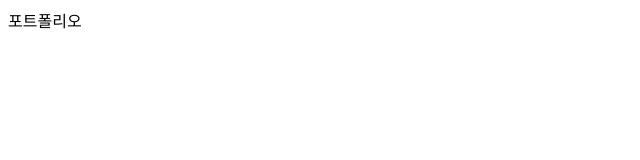
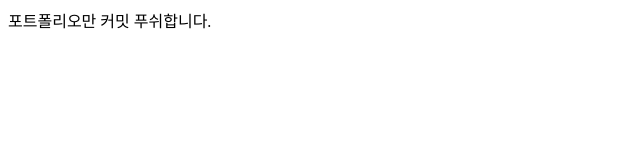
Before and after one commit to JungSeungYeon/jungseungyeon.github.com, a plain HTML site: page index.html in a window 1280 px wide. Shown: the whole page, without its empty margins (0-640 px from the left). Drawn offline with Linux system fonts and the light colour scheme.

Commit message:
fortpolio만 커밋푸쉬 될까요?

```diff
--- a/index.html
+++ b/index.html
@@ -6,7 +6,7 @@
 </head>
 <body>
     <div>
-        포트폴리오
+        포트폴리오만 커밋 푸쉬합니다.
     </div>
 </body>
 </html>
```
